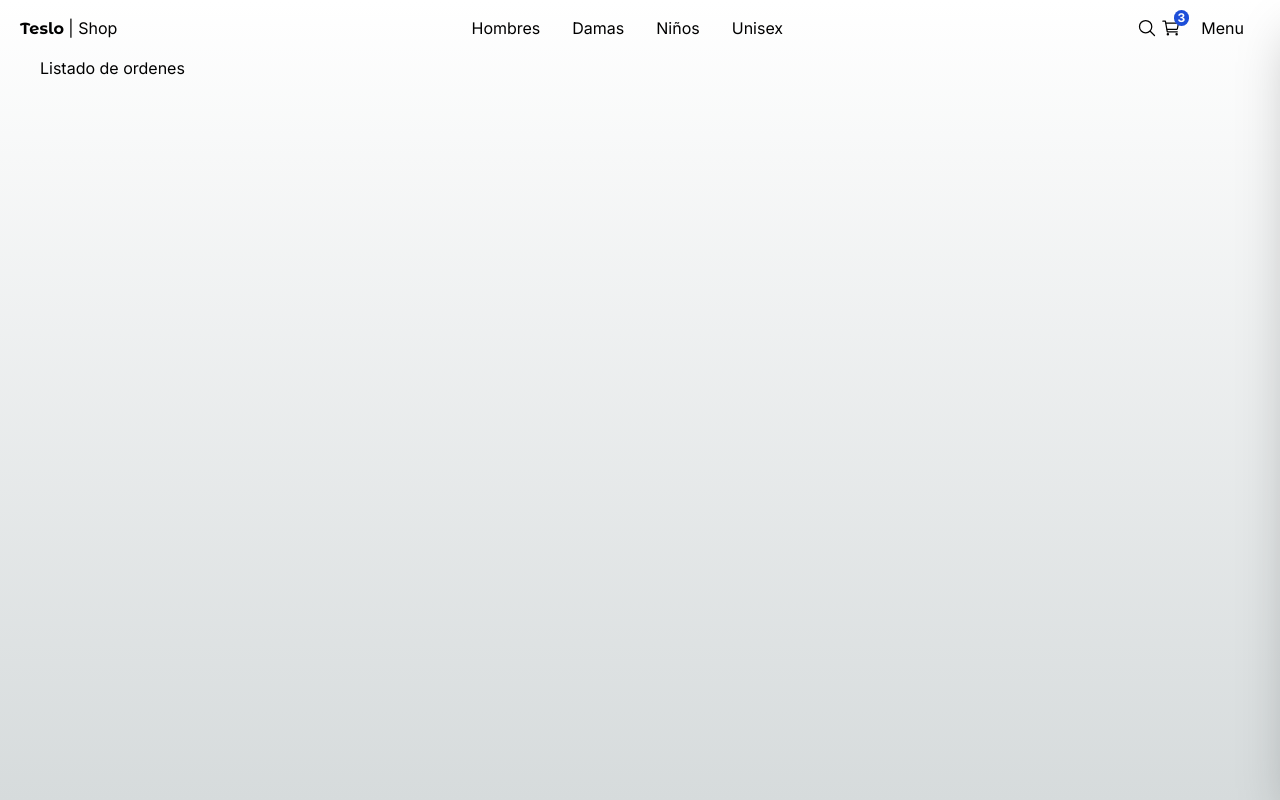
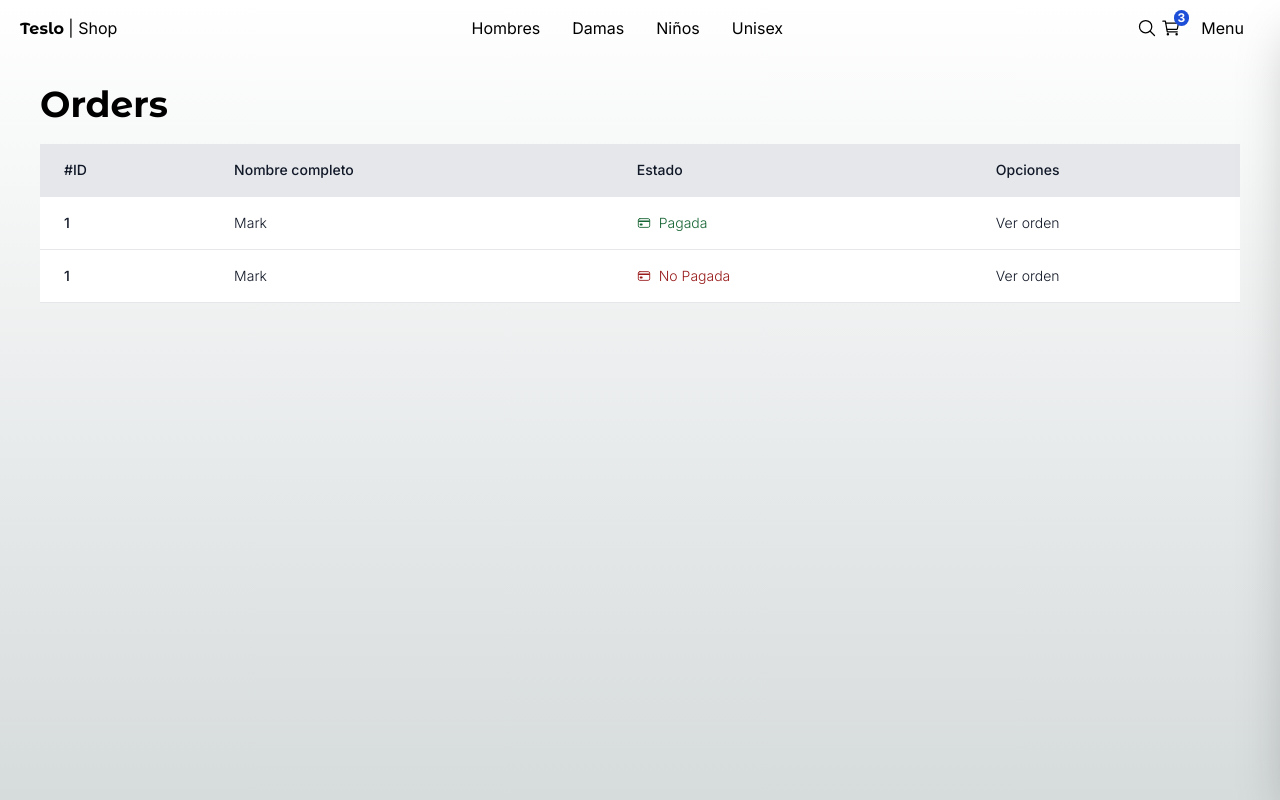
Before and after one commit to gergg90/teslo-shop-clon, a Next.js app: page /orders in a window 1280 px wide. Built offline with nearby package versions, Linux system fonts and the light colour scheme.

Commit message:
ordersPage

```diff
--- a/src/app/(shop)/orders/page.tsx
+++ b/src/app/(shop)/orders/page.tsx
@@ -1,5 +1,82 @@
-function OrdersPage() {
-  return <div>Listado de ordenes</div>;
+import { Title } from "@/components";
+
+import Link from "next/link";
+import { IoCardOutline } from "react-icons/io5";
+
+export default function OrdersPage() {
+  return (
+    <>
+      <Title title="Orders" />
+
+      <div className="mb-10">
+        <table className="min-w-full">
+          <thead className="bg-gray-200 border-b">
+            <tr>
+              <th
+                scope="col"
+                className="text-sm font-medium text-gray-900 px-6 py-4 text-left"
+              >
+                #ID
+              </th>
+              <th
+                scope="col"
+                className="text-sm font-medium text-gray-900 px-6 py-4 text-left"
+              >
+                Nombre completo
+              </th>
+              <th
+                scope="col"
+                className="text-sm font-medium text-gray-900 px-6 py-4 text-left"
+              >
+                Estado
+              </th>
+              <th
+                scope="col"
+                className="text-sm font-medium text-gray-900 px-6 py-4 text-left"
+              >
+                Opciones
+              </th>
+            </tr>
+          </thead>
+          <tbody>
+            <tr className="bg-white border-b transition duration-300 ease-in-out hover:bg-gray-100">
+              <td className="px-6 py-4 whitespace-nowrap text-sm font-medium text-gray-900">
+                1
+              </td>
+              <td className="text-sm text-gray-900 font-light px-6 py-4 whitespace-nowrap">
+                Mark
+              </td>
+              <td className="flex items-center text-sm  text-gray-900 font-light px-6 py-4 whitespace-nowrap">
+                <IoCardOutline className="text-green-800" />
+                <span className="mx-2 text-green-800">Pagada</span>
+              </td>
+              <td className="text-sm text-gray-900 font-light px-6 ">
+                <Link href="/orders/123" className="hover:underline">
+                  Ver orden
+                </Link>
+              </td>
+            </tr>
+
+            <tr className="bg-white border-b transition duration-300 ease-in-out hover:bg-gray-100">
+              <td className="px-6 py-4 whitespace-nowrap text-sm font-medium text-gray-900">
+                1
+              </td>
+              <td className="text-sm text-gray-900 font-light px-6 py-4 whitespace-nowrap">
+                Mark
+              </td>
+              <td className="flex items-center text-sm  text-gray-900 font-light px-6 py-4 whitespace-nowrap">
+                <IoCardOutline className="text-red-800" />
+                <span className="mx-2 text-red-800">No Pagada</span>
+              </td>
+              <td className="text-sm text-gray-900 font-light px-6 ">
+                <Link href="/orders/123" className="hover:underline">
+                  Ver orden
+                </Link>
+              </td>
+            </tr>
+          </tbody>
+        </table>
+      </div>
+    </>
+  );
 }
-
-export default OrdersPage;
```
